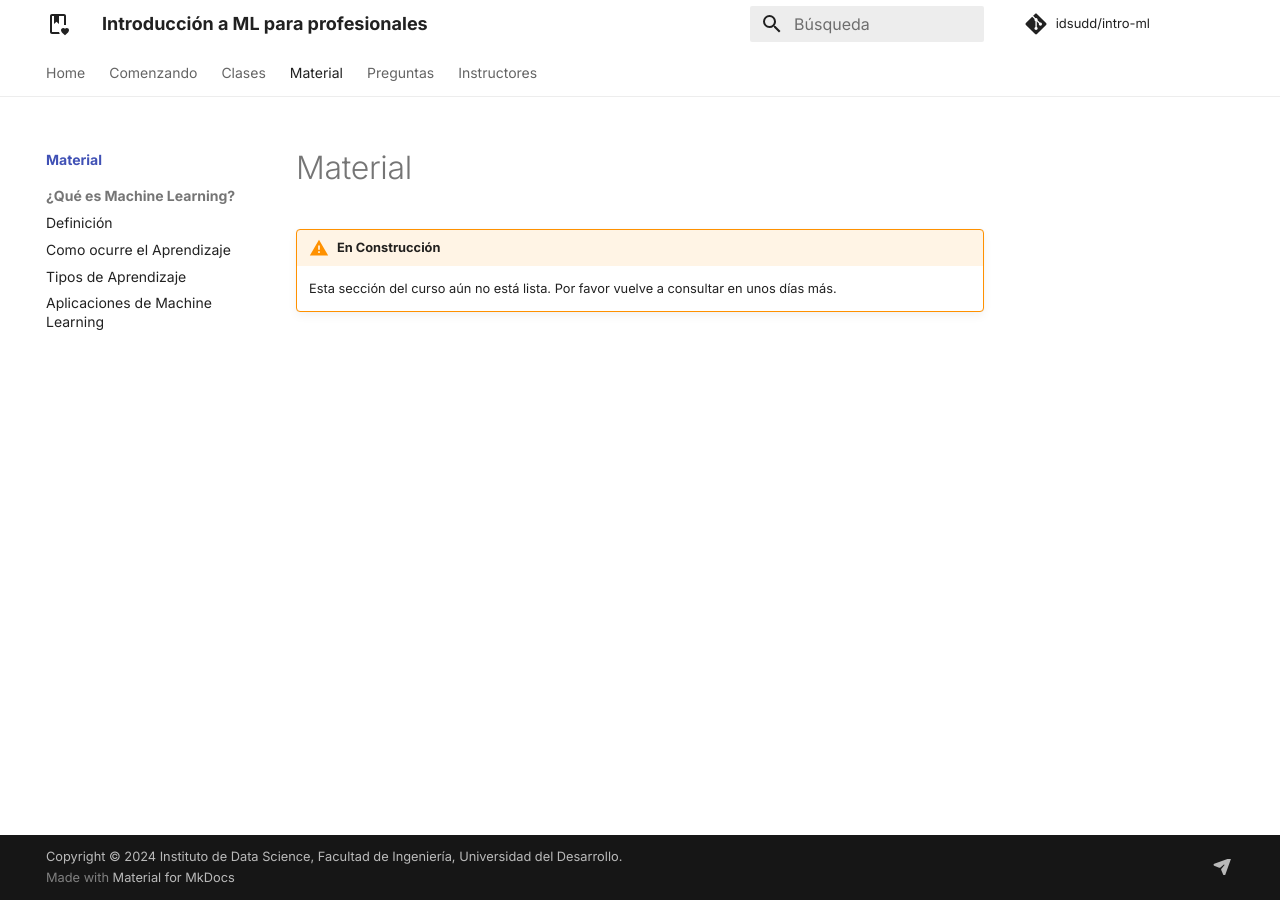
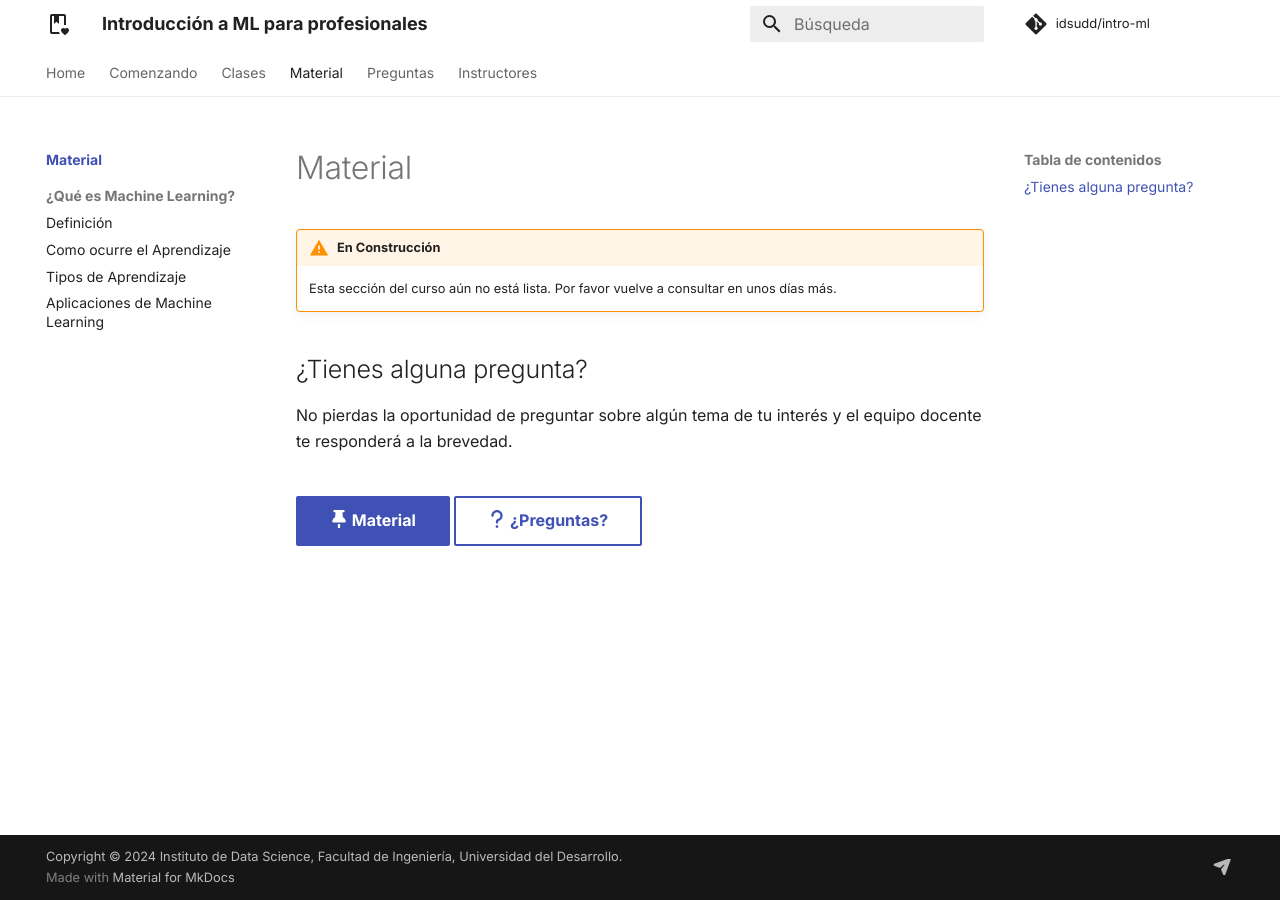
Before and after one commit to idsudd/intro-ml, an MkDocs documentation site: the page built from docs/material/index.md, in a window 1280 px wide. Built offline with MkDocs 1.6.1 and Material for MkDocs 9.7.7, drawn with Linux system fonts in a browser that asks for light colours; comment, search, counter and statistics services are not loaded.

Commit message:
questions buttons added

```diff
--- a/docs/material/index.md
+++ b/docs/material/index.md
@@ -3,3 +3,11 @@
 !!! warning "En Construcción"
 
     Esta sección del curso aún no está lista. Por favor vuelve a consultar en unos días más.
+
+## ¿Tienes alguna pregunta?
+
+No pierdas la oportunidad de preguntar sobre algún tema de tu interés y el equipo docente te responderá a la brevedad.
+<br>
+<br>
+
+[:fontawesome-solid-thumbtack: Material](material/index.md){ .md-button .md-button--primary } [:fontawesome-solid-question: ¿Preguntas?](questions/index.md){ .md-button }
```
Also changed, not shown: docs/index.md (+2 -1 lines), docs/lectures/index.md (+4 -0 lines), docs/welcome.md (+2 -1 lines).
